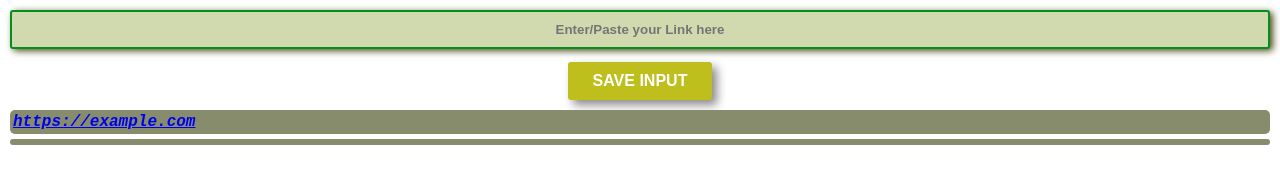
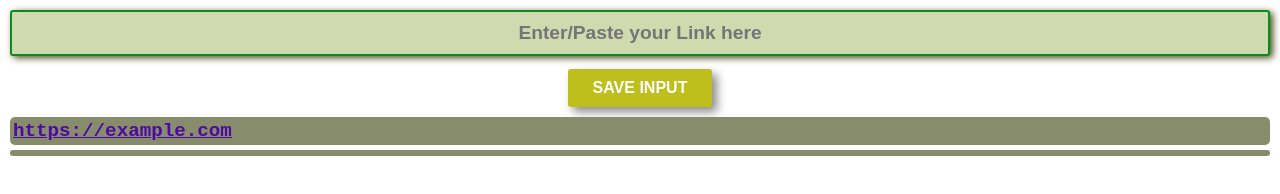
Before and after one commit to 57Ajay/chrome-extension, a plain HTML site: page index.html in a window 1280 px wide. Both pictures are taken after typing "https://example.com" into the empty fields and a click on the button "SAVE INPUT". Drawn offline with Linux system fonts and the light colour scheme.

Commit message:
Added some new style tweeks.

```diff
--- a/index.css
+++ b/index.css
@@ -16,7 +16,8 @@ body {
     color: #0056b3;
     box-sizing: border-box;
     box-shadow: 3px 2px 7px #4d4d1d;
-   font-weight: bold;
+    font-weight: bold;
+    font-size: larger;
 }
 
 #input-btn{
@@ -52,7 +53,6 @@ body {
     list-style-type:none;
     padding: 0;
     margin: 0;
-    color: #2e038d;
 
 }
 
@@ -62,7 +62,11 @@ body {
     background-color: #878d6c;
     border-radius: 5px;
     font-weight: bold;
-    font-style:italic;
+    font-size: larger;
     font-family:'Courier New', Courier, monospace;
 
 }
+
+a{
+    color: #4d09a0;
+}
--- a/index.html
+++ b/index.html
@@ -4,7 +4,7 @@
     <meta charset="UTF-8">
     <meta name="viewport" content="width=device-width, initial-scale=1.0">
     <link rel="stylesheet" href="index.css">
-    <title>Chrome Extension</title>
+    <title>WebLink Saver</title>
 </head>
 <body>
 
```
